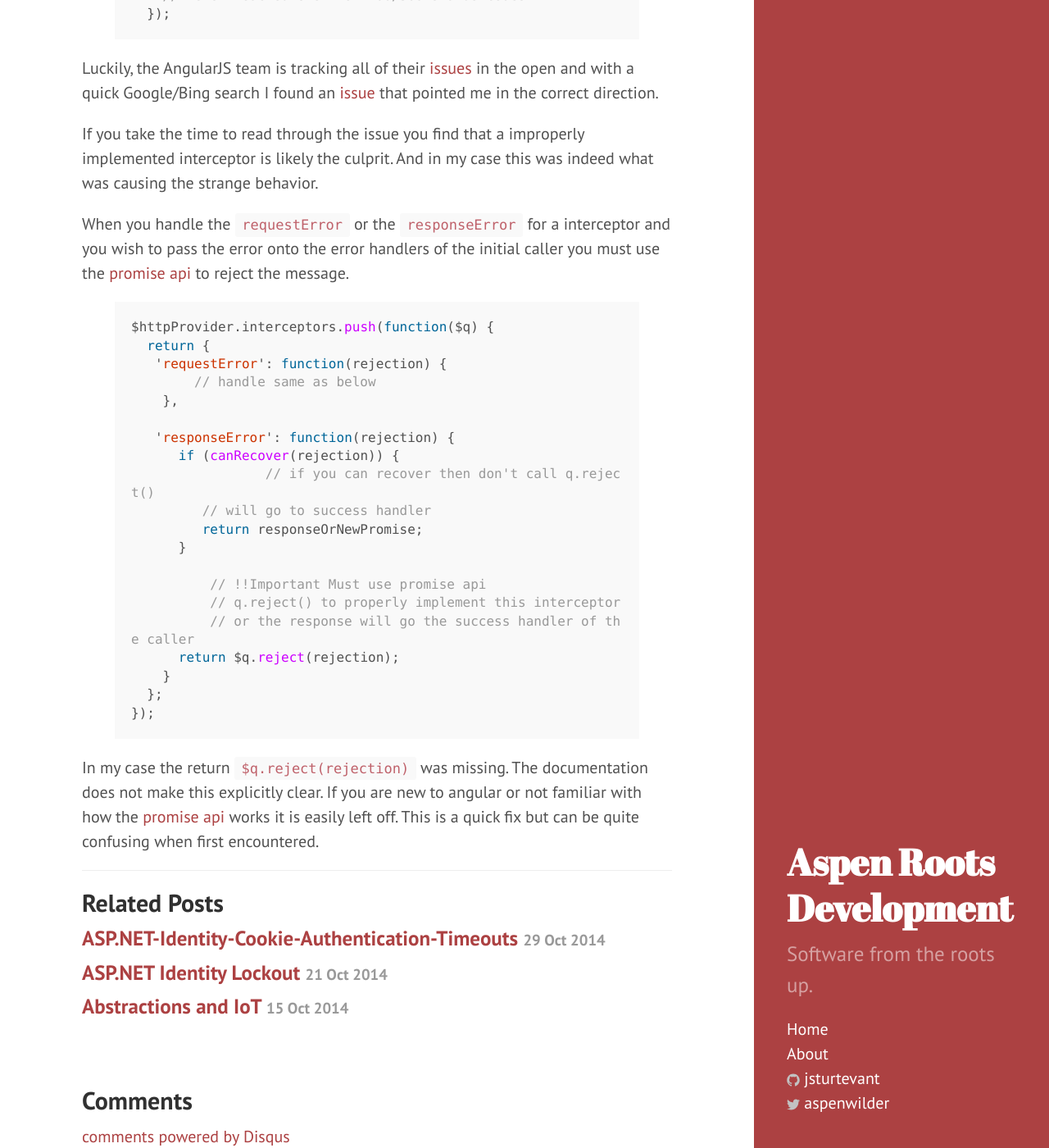
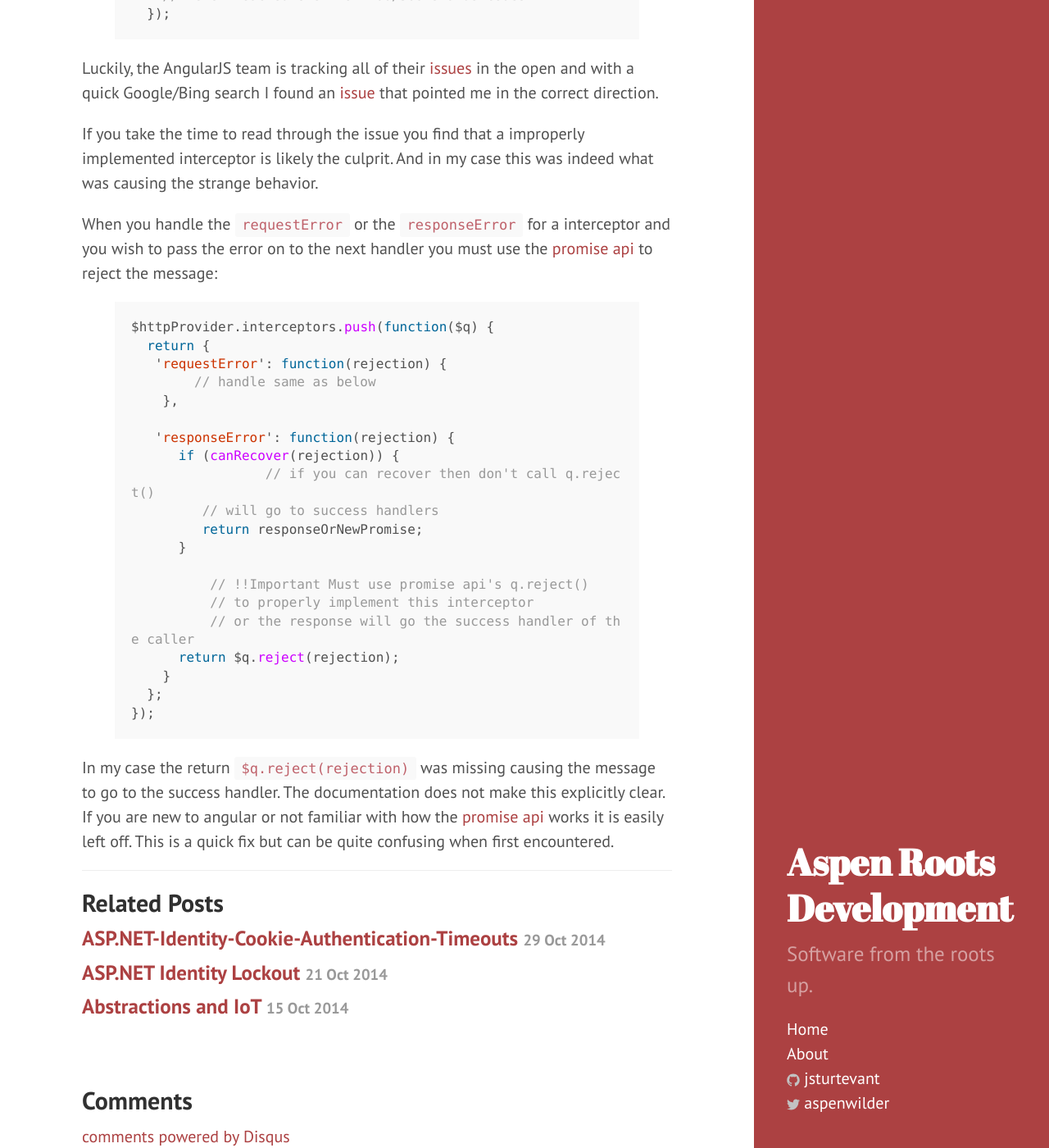
Before and after one commit to jsturtevant/jsturtevant.github.io, a Jekyll site: the page built from _posts/2014-11-12-AngularJS-HTTP-Service-Success-Handler-400-Response-Code-and-Interceptors.markdown, in a window 1280 px wide and 1400 px high, scrolled down 578 px. Shown: the whole window at 82% size. Built offline with Jekyll 4.4.1, drawn with Linux system fonts in a browser that asks for light colours; Markdown is read by kramdown in place of the engine named in the settings; comment, search, counter and statistics services are not loaded; part of the change alters nothing that is shown; some of the changed text lies outside the part shown.

Commit message:
final draft

````diff
--- a/_posts/2014-11-12-AngularJS-HTTP-Service-Success-Handler-400-Response-Code-and-Interceptors.markdown
+++ b/_posts/2014-11-12-AngularJS-HTTP-Service-Success-Handler-400-Response-Code-and-Interceptors.markdown
@@ -5,7 +5,7 @@ date:   2014-11-12
 categories: AngularJS
 ---
 
-I ran into a very perplexing problem the other day while working with AngularJS.  All of my [40x](http://www.w3.org/Protocols/rfc2616/rfc2616-sec10.html)(400, 401, 403, 404...) responses from my back end ASP.NET WebApi site were going to the success handler of of the [$http](https://docs.angularjs.org/api/ng/service/$http) service:
+I ran into a perplexing problem the other day while working with AngularJS.  All of my [400](http://www.w3.org/Protocols/rfc2616/rfc2616-sec10.html) (400, 401, 403, 404...) responses from my back end ASP.NET WebApi site were going to the success handler of of the [$http](https://docs.angularjs.org/api/ng/service/$http) service:
 
 {% highlight javascript %}
 $http.get('/api/resource').
@@ -25,7 +25,7 @@ Luckily, the AngularJS team is tracking all of their [issues](https://github.com
 
 If you take the time to read through the issue you find that a improperly implemented interceptor is likely the culprit.  And in my case this was indeed what was causing the strange behavior.
 
-When you handle the ```requestError``` or the ```responseError``` for a interceptor and you wish to pass the error onto the error handlers of the initial caller you must use the [promise api](https://docs.angularjs.org/api/ng/service/$q) to reject the message.
+When you handle the ```requestError``` or the ```responseError``` for a interceptor and you wish to pass the error on to the next handler you must use the [promise api](https://docs.angularjs.org/api/ng/service/$q) to reject the message:
 
 {% highlight javascript %}
 $httpProvider.interceptors.push(function($q) {
@@ -37,12 +37,12 @@ $httpProvider.interceptors.push(function($q) {
    'responseError': function(rejection) {
       if (canRecover(rejection)) {
 		 // if you can recover then don't call q.reject()
-         // will go to success handler
+         // will go to success handlers
          return responseOrNewPromise;
       }
 
-	  // !!Important Must use promise api
-	  // q.reject() to properly implement this interceptor
+	  // !!Important Must use promise api's q.reject()
+	  // to properly implement this interceptor
 	  // or the response will go the success handler of the caller
       return $q.reject(rejection);
     }
@@ -50,4 +50,4 @@ $httpProvider.interceptors.push(function($q) {
 });
 {% endhighlight %}
 
-In my case the return ```$q.reject(rejection)``` was missing.  The documentation does not make this explicitly clear.  If you are new to angular or not familiar with how the [promise api](https://docs.angularjs.org/api/ng/service/$q) works it is easily left off.  This is a quick fix but can be quite confusing when first encountered.
+In my case the return ```$q.reject(rejection)``` was missing causing the message to go to the success handler.  The documentation does not make this explicitly clear.  If you are new to angular or not familiar with how the [promise api](https://docs.angularjs.org/api/ng/service/$q) works it is easily left off.  This is a quick fix but can be quite confusing when first encountered.
````
